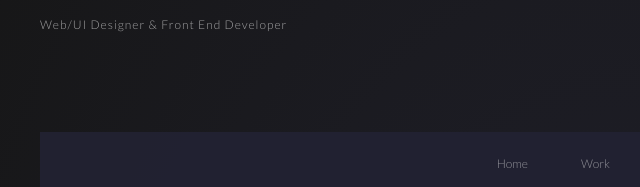
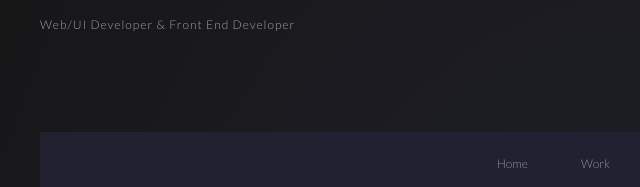
Before and after one commit to abhishekugare72/Portfolio, a plain HTML site: page index.html in a window 1280 px wide. Shown: the part 192-379 px from the top of the page, 0-640 px from the left. Drawn offline with nearby package versions, Linux system fonts and the light colour scheme.

Commit message:
index.html

```diff
--- a/index.html
+++ b/index.html
@@ -28,7 +28,7 @@
 
         <!-- Header -->
         <header>
-            <h2>Web/UI Designer & Front End Developer</h2>
+            <h2>Web/UI Developer & Front End Developer</h2>
             <nav>
                 <a href="#home">Home</a>
                 <a href="#work">Work</a>
```
